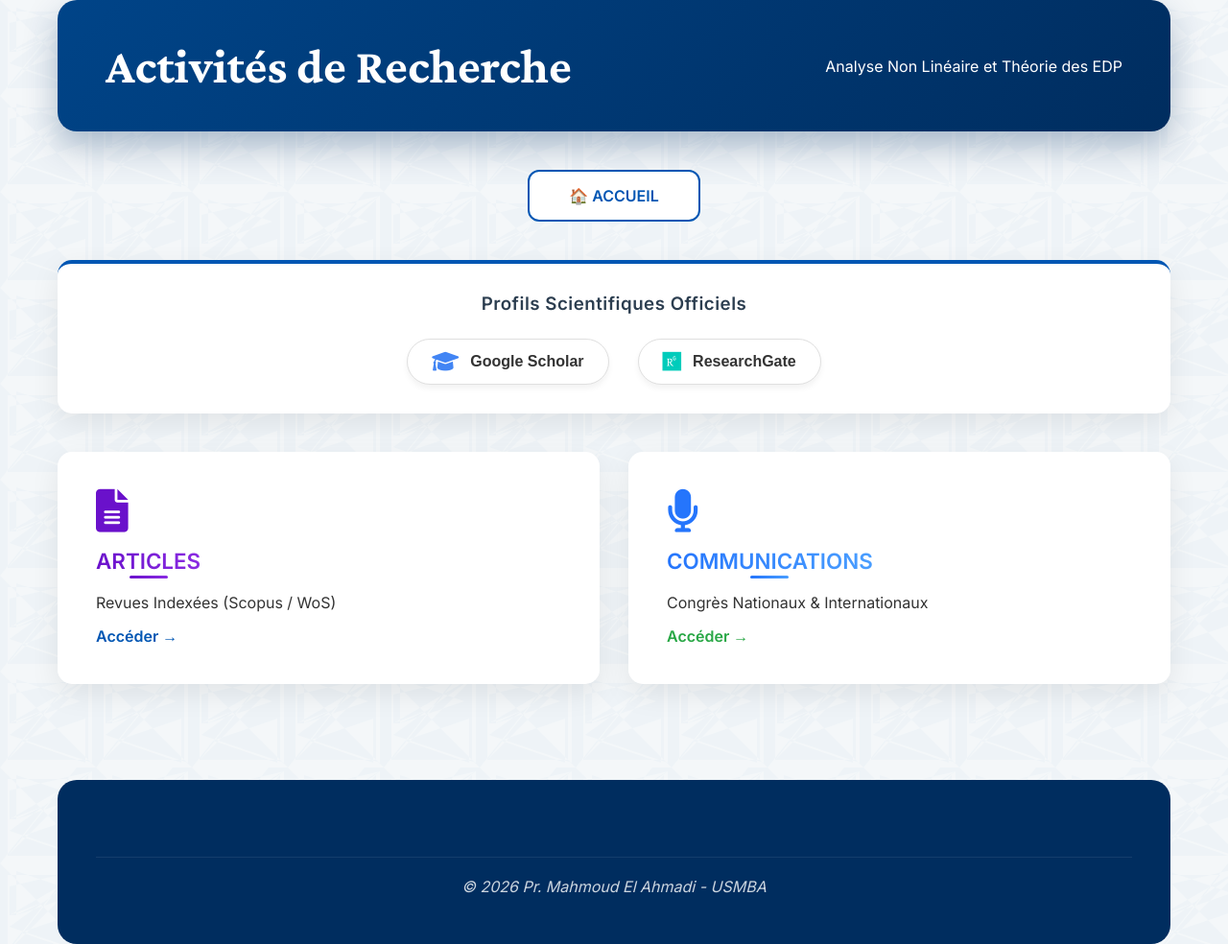
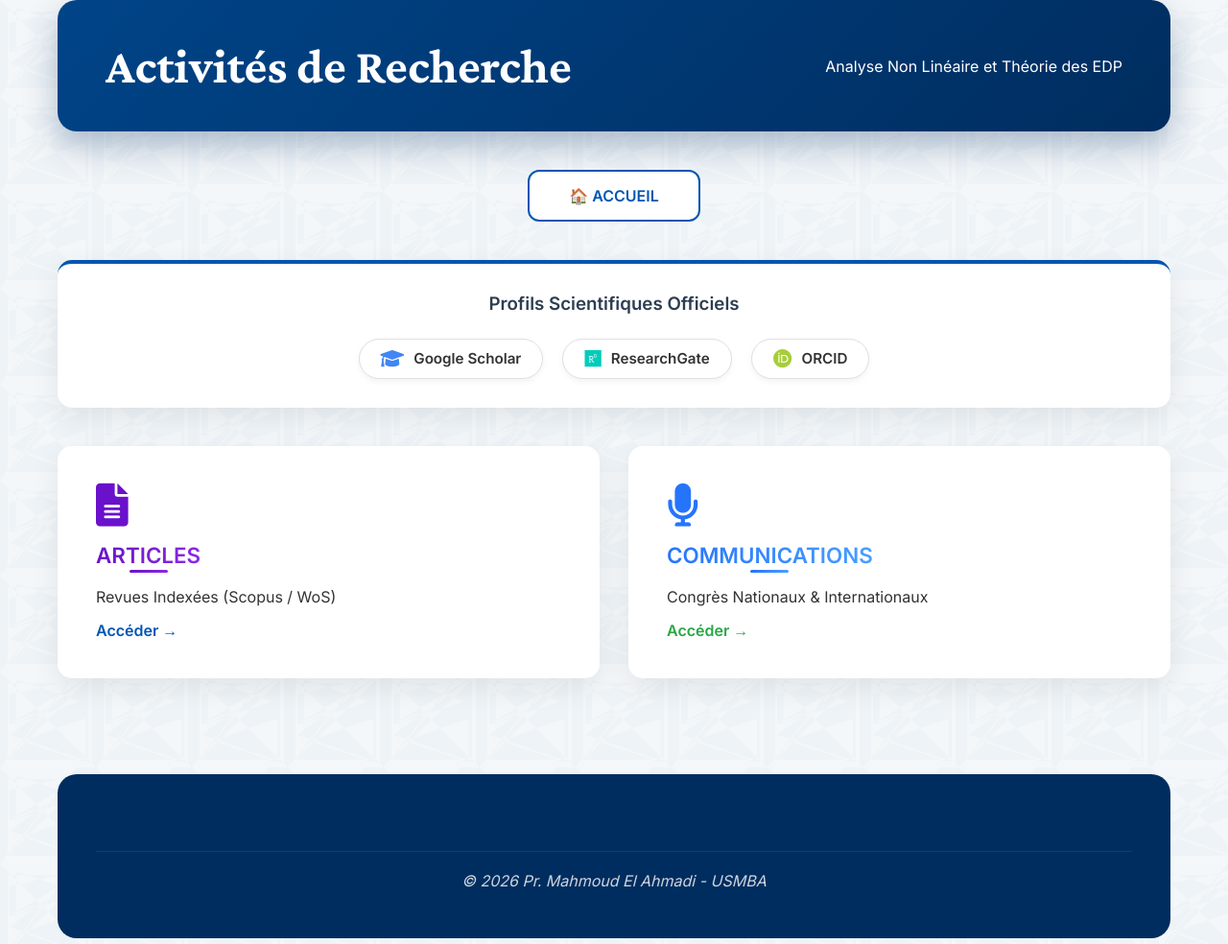
Before and after one commit to mahmoudmath/mahmoudmath.github.io, a Jekyll site: the page recherche.html, which Jekyll copies as it is, in a window 1280 px wide. Shown: the whole page at 96% size. Built offline with Jekyll 4.4.1, drawn with Linux system fonts in a browser that asks for light colours.

Commit message:
Update recherche.html

```diff
--- a/recherche.html
+++ b/recherche.html
@@ -16,11 +16,11 @@ j=d.createElement(s),dl=l!='dataLayer'?'&l='+l:'';j.async=true;j.src=
     <link rel="stylesheet" href="style.css">
 
     <style>
-        /* --- STYLE PERSONNALISÉ POUR LES PROFILS SCIENTIFIQUES --- */
+        /* --- STYLE DES PROFILS SCIENTIFIQUES --- */
         .research-links {
             display: flex;
             justify-content: center;
-            gap: 30px; /* Espace généreux entre les deux boutons */
+            gap: 20px;
             flex-wrap: wrap;
             margin-top: 20px;
         }
@@ -28,34 +28,33 @@ j=d.createElement(s),dl=l!='dataLayer'?'&l='+l:'';j.async=true;j.src=
         .btn-scientific {
             display: inline-flex;
             align-items: center;
-            padding: 12px 25px;
+            padding: 10px 22px;
             background: white;
             border: 1px solid #e0e0e0;
-            border-radius: 50px; /* Forme arrondie très moderne */
-            text-decoration: none !important; /* Enlève le soulignement */
+            border-radius: 50px;
+            text-decoration: none !important;
             color: #333;
             font-weight: 600;
-            font-family: sans-serif;
+            font-size: 0.95em;
             transition: all 0.3s ease;
-            box-shadow: 0 4px 6px rgba(0,0,0,0.05);
+            box-shadow: 0 3px 6px rgba(0,0,0,0.05);
         }
 
         .btn-scientific:hover {
-            transform: translateY(-3px); /* Petit saut au survol */
-            box-shadow: 0 8px 15px rgba(0,0,0,0.1);
+            transform: translateY(-2px);
+            box-shadow: 0 6px 12px rgba(0,0,0,0.1);
             border-color: #0056b3;
-            background-color: #f8fbff;
+            background-color: #fcfdfe;
         }
 
         .btn-scientific i {
-            margin-right: 12px; /* Espace entre l'icône et le texte */
+            margin-right: 10px;
         }
 
         .presentation h3 {
             color: #2c3e50;
             margin-bottom: 25px;
             font-weight: 700;
-            letter-spacing: 0.5px;
         }
     </style>
 </head>
@@ -80,11 +79,17 @@ height="0" width="0" style="display:none;visibility:hidden"></iframe></noscript>
             <div class="research-links">
                 <!-- Google Scholar -->
                 <a href="https://scholar.google.com/citations?user=UxwjIW8AAAAJ&hl=fr" target="_blank" class="btn-scientific">
-                    <i class="fa-solid fa-graduation-cap" style="color: #4285F4; font-size: 1.4em;"></i> Google Scholar
+                    <i class="fa-solid fa-graduation-cap" style="color: #4285F4; font-size: 1.3em;"></i> Google Scholar
                 </a>
+
                 <!-- ResearchGate -->
                 <a href="https://www.researchgate.net/profile/Mahmoud-El-Ahmadi" target="_blank" class="btn-scientific">
-                    <i class="fa-brands fa-researchgate" style="color: #00ccbb; font-size: 1.4em;"></i> ResearchGate
+                    <i class="fa-brands fa-researchgate" style="color: #00ccbb; font-size: 1.3em;"></i> ResearchGate
+                </a>
+
+                <!-- ORCID (Lien corrigé) -->
+                <a href="https://orcid.org/0000-0002-6493-3219" target="_blank" class="btn-scientific">
+                    <i class="fa-brands fa-orcid" style="color: #A6CE39; font-size: 1.3em;"></i> ORCID
                 </a>
             </div>
         </div>
@@ -94,18 +99,14 @@ height="0" width="0" style="display:none;visibility:hidden"></iframe></noscript>
                 <i class="fa-solid fa-file-alt"></i>
                 <h3>ARTICLES</h3>
                 <p>Revues Indexées (Scopus / WoS)</p>
-                <a href="articles.html" style="color: #0056b3; font-weight: bold; display: block; margin-top: 15px; text-decoration: none;">
-                    Accéder →
-                </a>
+                <a href="articles.html" style="color: #0056b3; font-weight: bold; display: block; margin-top: 15px; text-decoration: none;">Accéder →</a>
             </div>
 
             <div class="resource-card" data-aos="zoom-in" data-aos-delay="200">
                 <i class="fa-solid fa-microphone"></i>
                 <h3>COMMUNICATIONS</h3>
                 <p>Congrès Nationaux & Internationaux</p>
-                <a href="communications.html" style="color: #28a745; font-weight: bold; display: block; margin-top: 15px; text-decoration: none;">
-                    Accéder →
-                </a>
+                <a href="communications.html" style="color: #28a745; font-weight: bold; display: block; margin-top: 15px; text-decoration: none;">Accéder →</a>
             </div>
         </div>
 
@@ -115,6 +116,7 @@ height="0" width="0" style="display:none;visibility:hidden"></iframe></noscript>
             </div>
         </footer>
     </div>
+
     <script src="https://unpkg.com/aos@2.3.1/dist/aos.js"></script>
     <script>AOS.init();</script>
 </body>
```
